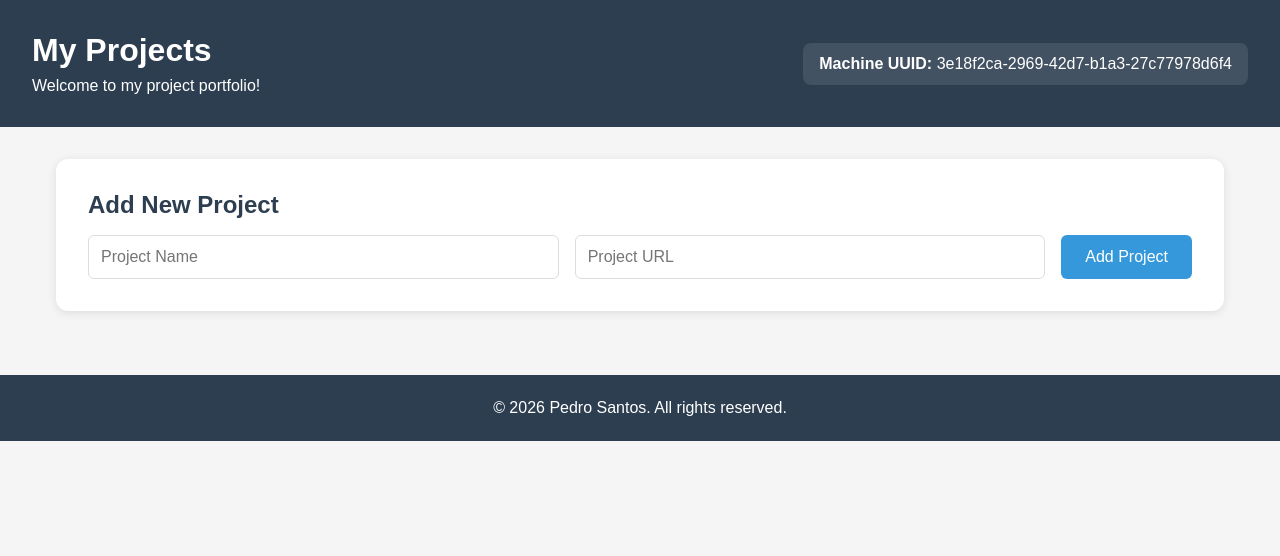
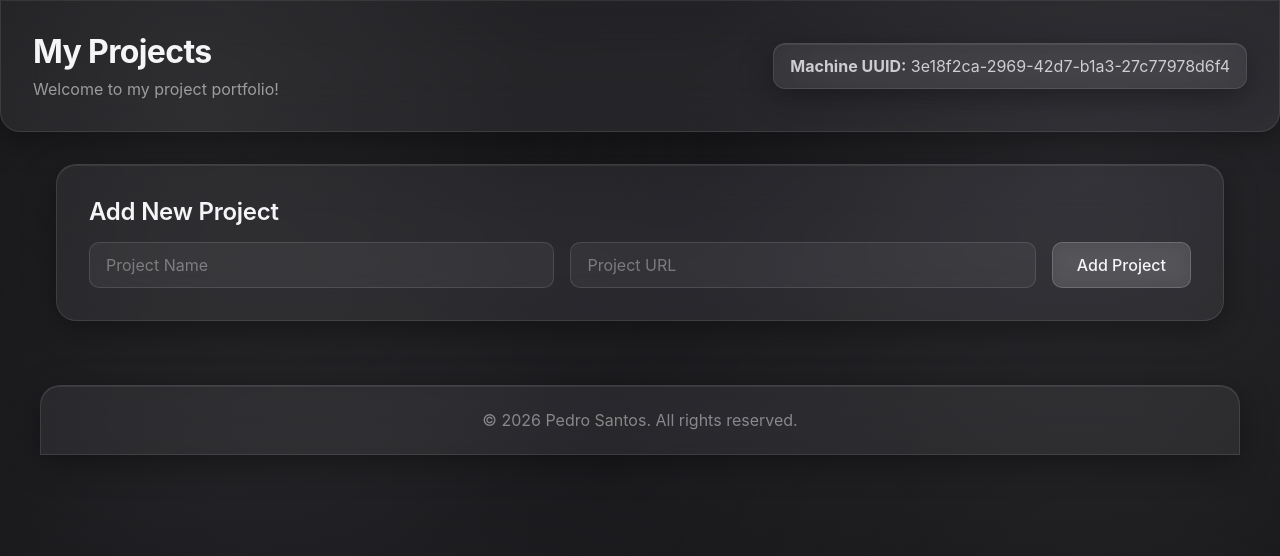
Before and after one commit to PedroSantos-git/4online, a plain HTML site: page index.html in a window 1280 px wide. Drawn offline with Linux system fonts and the light colour scheme.

Commit message:
Redesign UI with liquid glass aesthetic in grayscale/black tones
Frosted glass panels (backdrop-filter blur), dark gradient background
with soft radial highlights, and a monochrome color palette across
header, cards, form, and footer.

Co-Authored-By: Claude Sonnet 5 <noreply@anthropic.com>

```diff
--- a/styles.css
+++ b/styles.css
@@ -2,34 +2,66 @@
     margin: 0;
     padding: 0;
     box-sizing: border-box;
-    font-family: 'Arial', sans-serif;
+    font-family: -apple-system, BlinkMacSystemFont, 'Segoe UI', 'Helvetica Neue', Arial, sans-serif;
+}
+
+html {
+    height: 100%;
 }
 
 body {
-    background-color: #f5f5f5;
-    color: #333;
+    min-height: 100vh;
+    color: #e8e8ea;
+    background:
+        radial-gradient(circle at 15% 10%, rgba(255, 255, 255, 0.08), transparent 40%),
+        radial-gradient(circle at 85% 20%, rgba(180, 180, 190, 0.10), transparent 45%),
+        radial-gradient(circle at 30% 85%, rgba(120, 120, 130, 0.12), transparent 50%),
+        radial-gradient(circle at 90% 90%, rgba(255, 255, 255, 0.06), transparent 45%),
+        linear-gradient(160deg, #0c0c0e 0%, #17171a 45%, #0a0a0b 100%);
+    background-attachment: fixed;
+}
+
+/* Shared liquid glass surface */
+header,
+.add-card,
+.project-card,
+.machine-uuid,
+footer {
+    background: rgba(255, 255, 255, 0.06);
+    backdrop-filter: blur(24px) saturate(160%);
+    -webkit-backdrop-filter: blur(24px) saturate(160%);
+    border: 1px solid rgba(255, 255, 255, 0.10);
+    box-shadow:
+        0 8px 32px rgba(0, 0, 0, 0.35),
+        inset 0 1px 0 rgba(255, 255, 255, 0.08);
 }
 
 header {
-    background-color: #2c3e50;
-    color: white;
     padding: 2rem;
     display: flex;
     justify-content: space-between;
     align-items: center;
     flex-wrap: wrap;
     gap: 1rem;
+    border-radius: 0 0 20px 20px;
+    border-top: none;
 }
 
 .site-info h1 {
     font-size: 2rem;
     margin-bottom: 0.5rem;
+    color: #f5f5f7;
+    letter-spacing: -0.02em;
+}
+
+.site-info p {
+    color: rgba(232, 232, 234, 0.6);
 }
 
 .machine-uuid {
-    background-color: rgba(255,255,255,0.1);
     padding: 0.75rem 1rem;
-    border-radius: 8px;
+    border-radius: 12px;
+    color: rgba(232, 232, 234, 0.85);
 }
 
 main {
@@ -39,16 +71,16 @@ main {
 }
 
 .add-card {
-    background-color: white;
     padding: 2rem;
-    border-radius: 12px;
-    box-shadow: 0 2px 10px rgba(0,0,0,0.1);
+    border-radius: 20px;
     margin-bottom: 2rem;
 }
 
 .add-card h2 {
     margin-bottom: 1rem;
-    color: #2c3e50;
+    color: #f5f5f7;
+    font-weight: 600;
+    letter-spacing: -0.01em;
 }
 
 #projectForm {
@@ -60,25 +92,45 @@ main {
 #projectForm input {
     flex: 1;
     min-width: 200px;
-    padding: 0.75rem;
-    border: 1px solid #ddd;
-    border-radius: 6px;
+    padding: 0.75rem 1rem;
+    background: rgba(255, 255, 255, 0.05);
+    border: 1px solid rgba(255, 255, 255, 0.12);
+    border-radius: 10px;
     font-size: 1rem;
+    color: #f5f5f7;
+    transition: background-color 0.25s, border-color 0.25s;
+}
+
+#projectForm input::placeholder {
+    color: rgba(232, 232, 234, 0.4);
+}
+
+#projectForm input:focus {
+    outline: none;
+    background: rgba(255, 255, 255, 0.08);
+    border-color: rgba(255, 255, 255, 0.3);
 }
 
 #projectForm button {
     padding: 0.75rem 1.5rem;
-    background-color: #3498db;
-    color: white;
-    border: none;
-    border-radius: 6px;
+    background: rgba(255, 255, 255, 0.12);
+    color: #f5f5f7;
+    border: 1px solid rgba(255, 255, 255, 0.18);
+    border-radius: 10px;
     cursor: pointer;
     font-size: 1rem;
-    transition: background-color 0.3s;
+    font-weight: 500;
+    backdrop-filter: blur(8px);
+    transition: background-color 0.25s, transform 0.15s, box-shadow 0.25s;
 }
 
 #projectForm button:hover {
-    background-color: #2980b9;
+    background: rgba(255, 255, 255, 0.2);
+    box-shadow: 0 4px 16px rgba(0, 0, 0, 0.3);
+}
+
+#projectForm button:active {
+    transform: scale(0.97);
 }
 
 .projects {
@@ -92,23 +144,25 @@ main {
 }
 
 .project-card {
-    background-color: white;
-    border-radius: 12px;
-    box-shadow: 0 2px 10px rgba(0,0,0,0.1);
+    border-radius: 18px;
     overflow: hidden;
-    transition: transform 0.3s, box-shadow 0.3s;
+    transition: transform 0.3s ease, box-shadow 0.3s ease, background-color 0.3s ease;
 }
 
 .project-card:hover {
-    transform: translateY(-5px);
-    box-shadow: 0 5px 20px rgba(0,0,0,0.15);
+    transform: translateY(-6px);
+    background: rgba(255, 255, 255, 0.09);
+    box-shadow:
+        0 16px 40px rgba(0, 0, 0, 0.45),
+        inset 0 1px 0 rgba(255, 255, 255, 0.1);
 }
 
 .project-preview {
     width: 100%;
     height: 200px;
     border: none;
-    background-color: #f0f0f0;
+    border-bottom: 1px solid rgba(255, 255, 255, 0.08);
+    background-color: rgba(0, 0, 0, 0.25);
 }
 
 .project-info {
@@ -117,39 +171,45 @@ main {
 
 .project-info h3 {
     margin-bottom: 0.5rem;
-    color: #2c3e50;
+    color: #f5f5f7;
+    font-weight: 600;
 }
 
 .project-info a {
-    color: #3498db;
+    color: rgba(232, 232, 234, 0.65);
     text-decoration: none;
     word-break: break-all;
+    transition: color 0.2s;
 }
 
 .project-info a:hover {
+    color: #f5f5f7;
     text-decoration: underline;
 }
 
 .delete-btn {
     margin-top: 1rem;
     padding: 0.5rem 1rem;
-    background-color: #e74c3c;
-    color: white;
-    border: none;
-    border-radius: 6px;
+    background: rgba(255, 255, 255, 0.06);
+    color: rgba(232, 232, 234, 0.75);
+    border: 1px solid rgba(255, 255, 255, 0.12);
+    border-radius: 8px;
     cursor: pointer;
     font-size: 0.875rem;
-    transition: background-color 0.3s;
+    transition: background-color 0.25s, color 0.25s;
 }
 
 .delete-btn:hover {
-    background-color: #c0392b;
+    background: rgba(255, 90, 90, 0.15);
+    border-color: rgba(255, 90, 90, 0.3);
+    color: #ff9d9d;
 }
 
 footer {
-    background-color: #2c3e50;
-    color: white;
     text-align: center;
     padding: 1.5rem;
-    margin-top: 2rem;
+    margin: 2rem auto 0;
+    max-width: 1200px;
+    border-radius: 20px 20px 0 0;
+    color: rgba(232, 232, 234, 0.5);
 }
```
